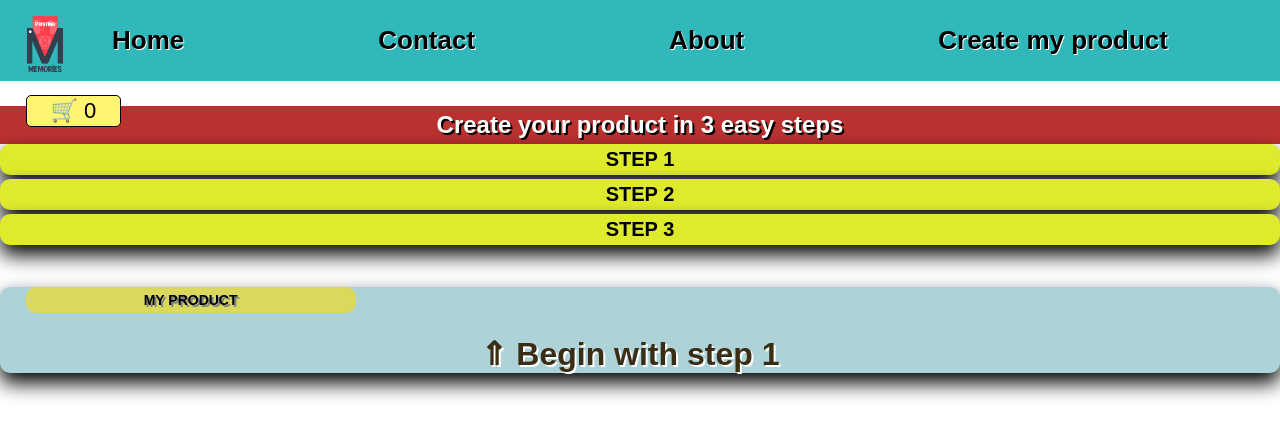
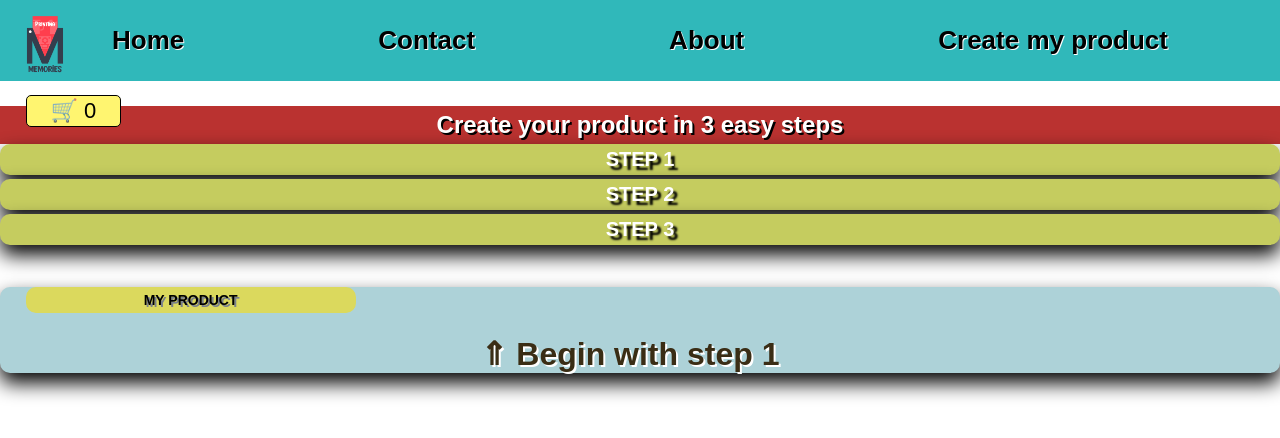
Before and after one commit to alexisyepes/sublimation-store, a React (Create React App) app in the folder client/: page /products in a window 1280 px wide. Shown: the top 438 px of the page. Built offline with nearby package versions, Linux system fonts and the light colour scheme.

Commit message:
fixed errors buttons text pillows

```diff
--- a/client/src/SCSS/variables.scss
+++ b/client/src/SCSS/variables.scss
@@ -4,7 +4,7 @@ $color-primary-dark: #1b7bc9;
 
 $color-secondary-light: #c59700;
 $color-button-orange-1: #ba3230;
-$color-button-orange-2: #deeb2c;
+$color-button-orange-2: #c5cc5f;
 $color-button-orange-3: #bbbe00;
 $color-secondary-dark: #30b8ba;
 // $color-secondary-dark: #30d9f7;
--- a/client/src/components/Pillow/index.js
+++ b/client/src/components/Pillow/index.js
@@ -121,13 +121,13 @@ class index extends Component {
 
   moveTextLeft = () => {
     this.setState((prevState) => ({
-      marginRight: prevState.marginRight + 2,
+      marginRight: prevState.marginRight - 2,
     }));
   };
 
   moveTextRight = () => {
     this.setState((prevState) => ({
-      marginRight: prevState.marginRight - 2,
+      marginRight: prevState.marginRight + 2,
     }));
   };
 
@@ -142,6 +142,7 @@ class index extends Component {
   decreaseFont = async () => {
     await this.setState((prevState) => ({
       // counterFontSize: this.state.counterFontSize + 2,
+      fontSize: prevState.fontSize - 2,
       fontSizeSmallScreens: prevState.fontSizeSmallScreens - 2,
     }));
   };
@@ -251,7 +252,7 @@ class index extends Component {
               className="text-on-pillows__container text-center"
               style={{
                 marginTop: this.state.marginTop + "px",
-                marginRight: this.state.marginRight + "px",
+                marginLeft: this.state.marginRight + "px",
                 fontSize: this.state.fontSize + "px",
                 color: this.state.color,
               }}
--- a/client/src/pages/Products/index.js
+++ b/client/src/pages/Products/index.js
@@ -681,6 +681,7 @@ export default class index extends Component {
         totalPetTagBonesInCart:
           this.state.totalPetTagBonesInCart + this.props.qty,
       });
+      this.props.updateCart();
     });
   };
 
--- a/client/src/pages/Products/style.scss
+++ b/client/src/pages/Products/style.scss
@@ -106,8 +106,8 @@
   border-radius: 10px;
   box-shadow: 0px 10px 20px black;
   font-weight: 800;
-  color: rgb(0, 0, 0);
-  // text-shadow: 1px 1px rgb(0, 0, 0);
+  color: rgb(255, 255, 255);
+  text-shadow: 4px 4px 2px rgb(0, 0, 0);
 
   &__1 {
     background-color: $color-button-orange-2;
@@ -221,7 +221,7 @@
 }
 
 .controls-to-add-content-to-mugs {
-  background-color: rgb(39, 37, 37);
+  background-color: #113743;
   padding: 20px;
   margin: 5px;
   border-radius: 10px;
```
